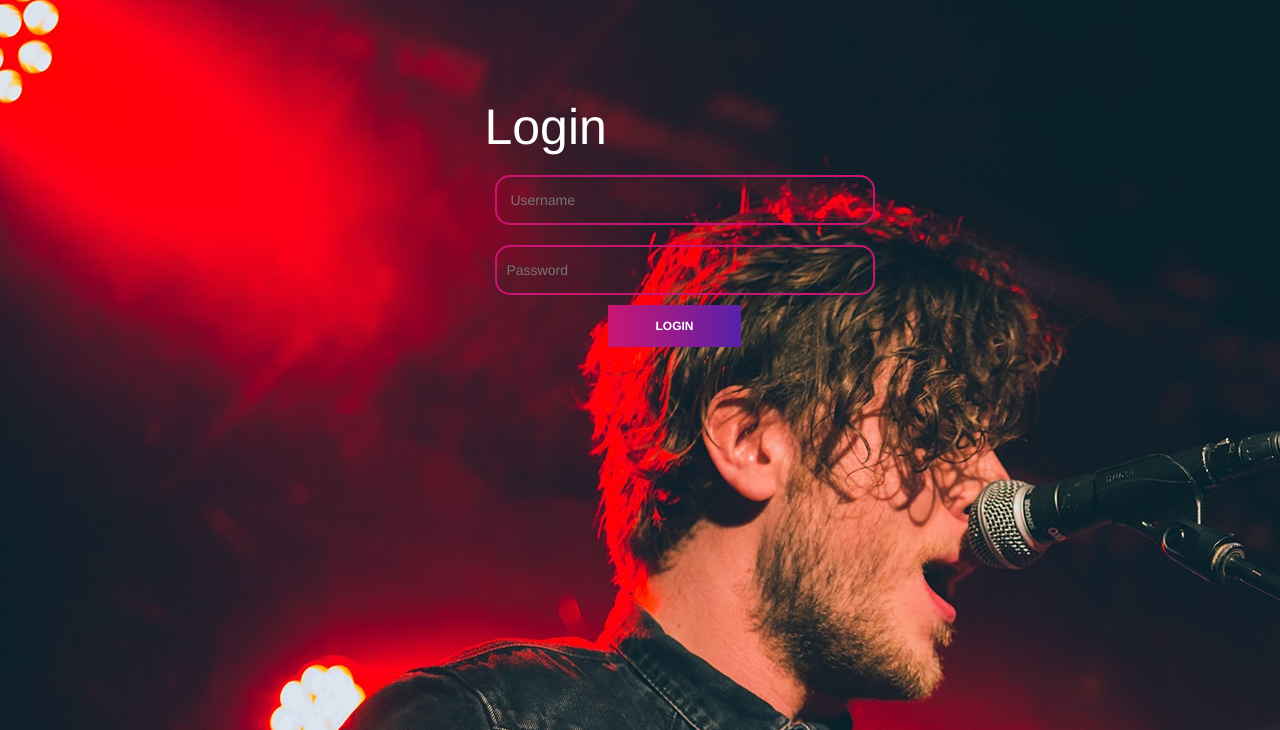
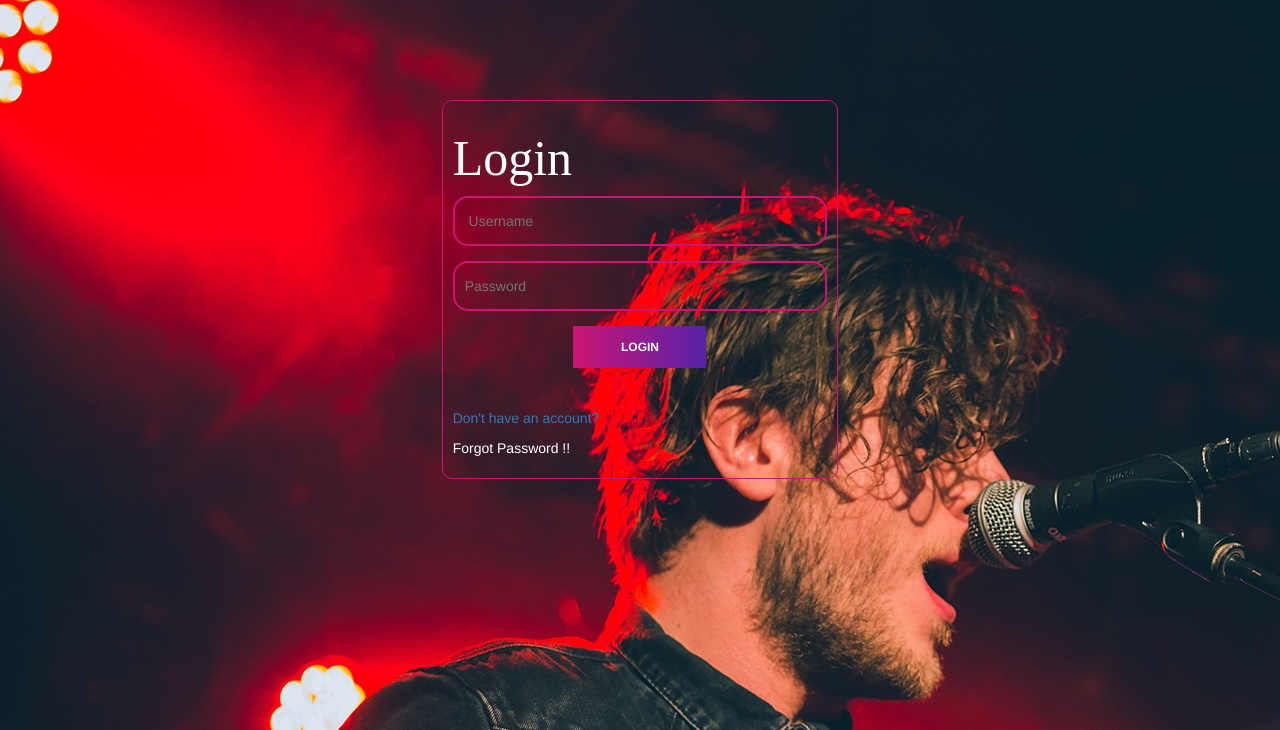
Before and after one commit to amit1884/music-shop, a PHP site: page /login.php in a window 1280 px wide. Shown: the part 70-800 px from the top of the page. Run offline with PHP 8.4, Linux system fonts and the light colour scheme.

Commit message:
login file updated

```diff
--- a/login.php
+++ b/login.php
@@ -2,18 +2,21 @@
 include_once 'header.php';
 include_once 'includes/dbh.inc.php';
 ?>
-
-        <div class="container">
+ <br><br><br><br><br>
+        <div class="container-fluid">
             <div class="row">
-                <div class="col-md-12 col-sm-12">
+                <div class= "col-md-4 col-sm-12"></div>
+                <div class="col-md-4 col-sm-12">
                     <div class="login">
-                    <br><br><br>
                         <h2>Login</h2>
                         <form action="includes/login.inc.php" method="POST">
                         <input type ="text" name ="user" placeholder=" Username" id="log-user">
                         <input type ="password" name ="pwd" placeholder="Password" id="log-user">
                         <center><button type ="submit" name ="submit" class="musica-btn">Login</button></center>
                         </form>
+                        <br><br>
+                        <p class= "no-log" style="color:#fff;"><a href="signup.php">Don't have an account?</a></p>
+                        <p class= "no-log" style="color:#fff;">Forgot Password !!</p>
                     </div>
                 </div>
             </div>
--- a/style.css
+++ b/style.css
@@ -124,19 +124,17 @@ nav ul li:hover{
         /*login*/
 
         .login{
-            position:absolute;
-            width:400px;
-            height:400px;
+            border:1px solid #cc1573;
+            height:auto;
             background:transparent;
-            left:35%;
-            margin:10px ;
+            border-radius:10px;
             padding:10px;
             overflow: hidden;
         }
         #log-user{
             width:100%;
             height:50px;
-            margin:10px;
+            margin-bottom:15px;
             padding:10px;
             border:2px solid #cc1573;
             border-radius:15px;
@@ -148,6 +146,7 @@ nav ul li:hover{
 .login h2{
     color:white;
     font-size:50px;
+    font-family:'algerian';
 }
 #log-user:hover{
     background:white;;
```
